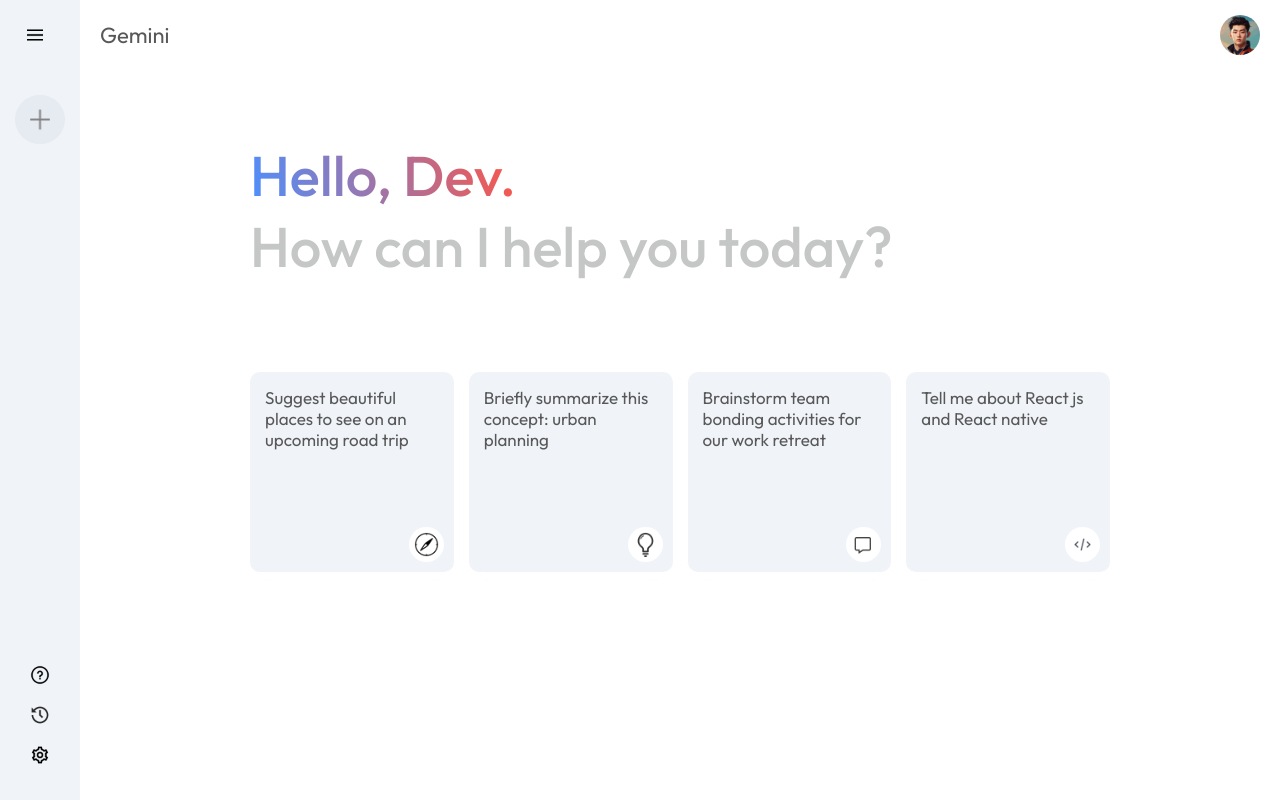
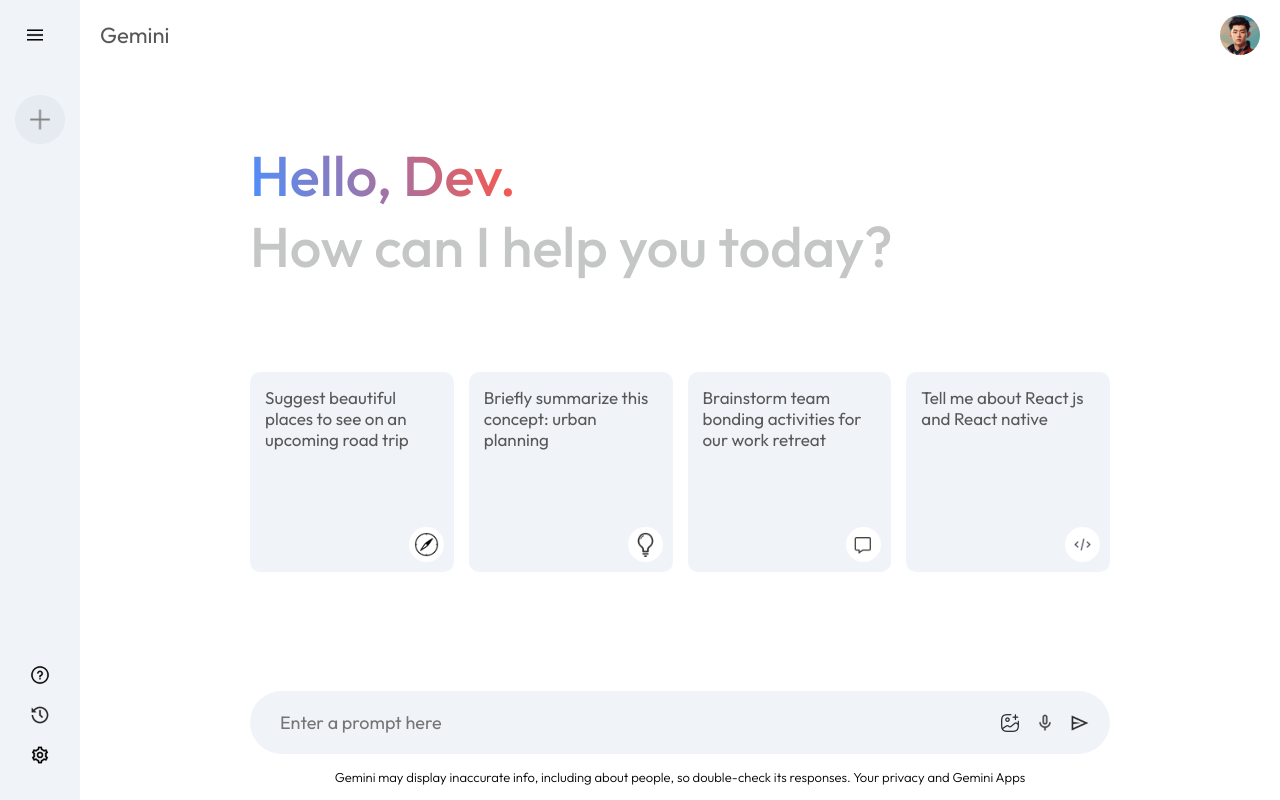
Before and after one commit to Umair505/react-beginner-zone, a React (Vite) app in the folder gemini-ai-clone/: page / in a window 1280 px wide. Built offline with nearby package versions, Linux system fonts and the light colour scheme.

Commit message:
UI part done

```diff
--- a/gemini-ai-clone/src/components/Main/Main.css
+++ b/gemini-ai-clone/src/components/Main/Main.css
@@ -71,3 +71,43 @@
     transform: scale(1.03);
     box-shadow: 0px 4px 20px rgba(0, 0, 0, 0.15);
 }
+.main-bottom{
+    position: absolute;
+    bottom: 0;
+    width: 100%;
+    max-width: 900px;
+    padding: 0px 20px;
+    margin: auto;
+}
+.search-box{
+    display: flex;
+    align-items: center;
+    justify-content: space-between;
+    padding: 10px 20px;
+    gap: 20px;
+    background-color: #f0f4f9;
+    border-radius: 50px;
+}
+.search-box img{
+    width: 20px;
+    cursor: pointer;
+}
+.search-box input{
+    flex: 1;
+    background: transparent;
+    border: none;
+    outline: none;
+    padding: 10px;
+    font-size: 18px;
+}
+.search-box div{
+    display: flex;
+    align-items: center;
+    gap: 15px;
+}
+.main .bottom-info{
+    font-size: 13px;
+    margin: 15px auto;
+    text-align: center;
+    font-weight: 300;
+}
--- a/gemini-ai-clone/src/components/Main/Main.jsx
+++ b/gemini-ai-clone/src/components/Main/Main.jsx
@@ -31,6 +31,19 @@
                     <img src={assets.code_icon} alt="" />
                 </div>
             </div>
+            <div className="main-bottom">
+                <div className="search-box">
+                    <input type="text" placeholder='Enter a prompt here'/>
+                    <div>
+                        <img src={assets.gallery_icon} alt="" />
+                        <img src={assets.mic_icon} alt="" />
+                        <img src={assets.send_icon} alt="" />
+                    </div>
+                </div>
+                    <p className="bottom-info">
+                         Gemini may display inaccurate info, including about people, so double-check its responses. Your privacy and Gemini Apps
+                    </p>
+            </div>
         </div>
     </div>
   )
```
